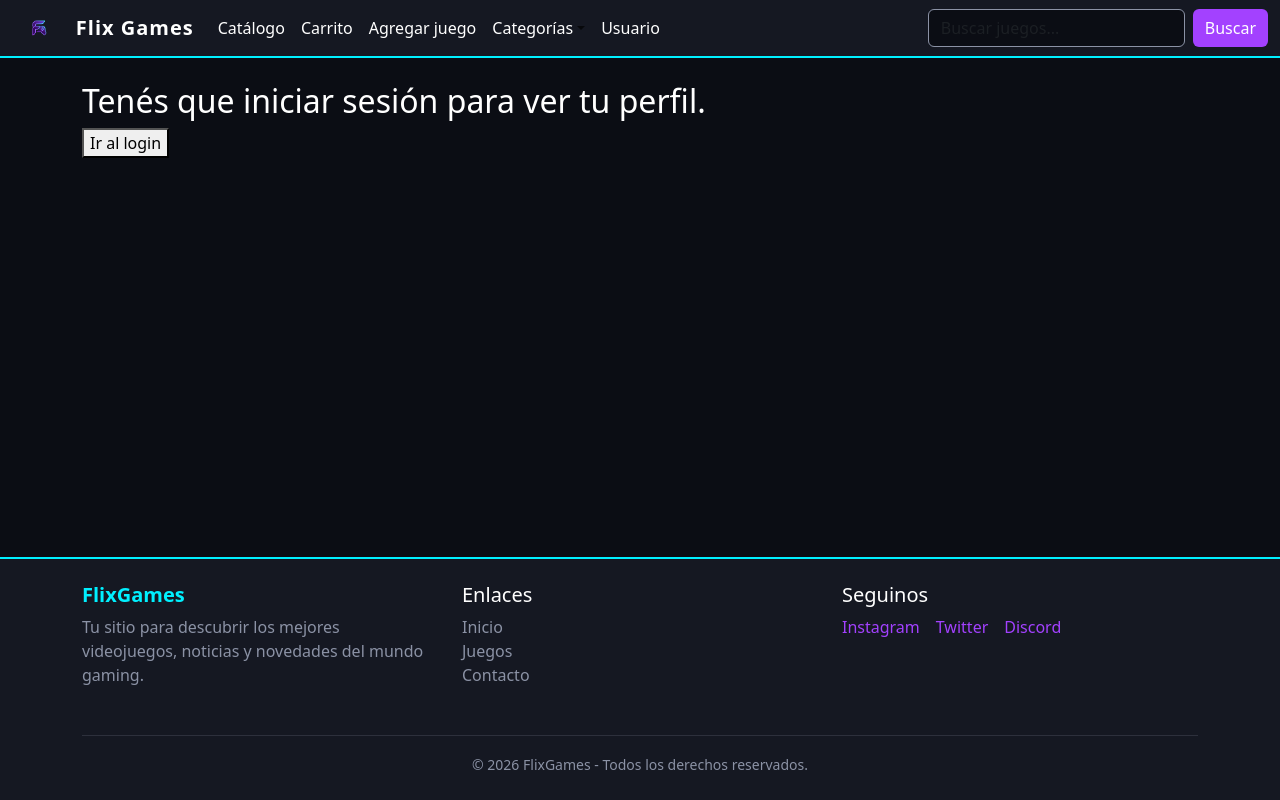
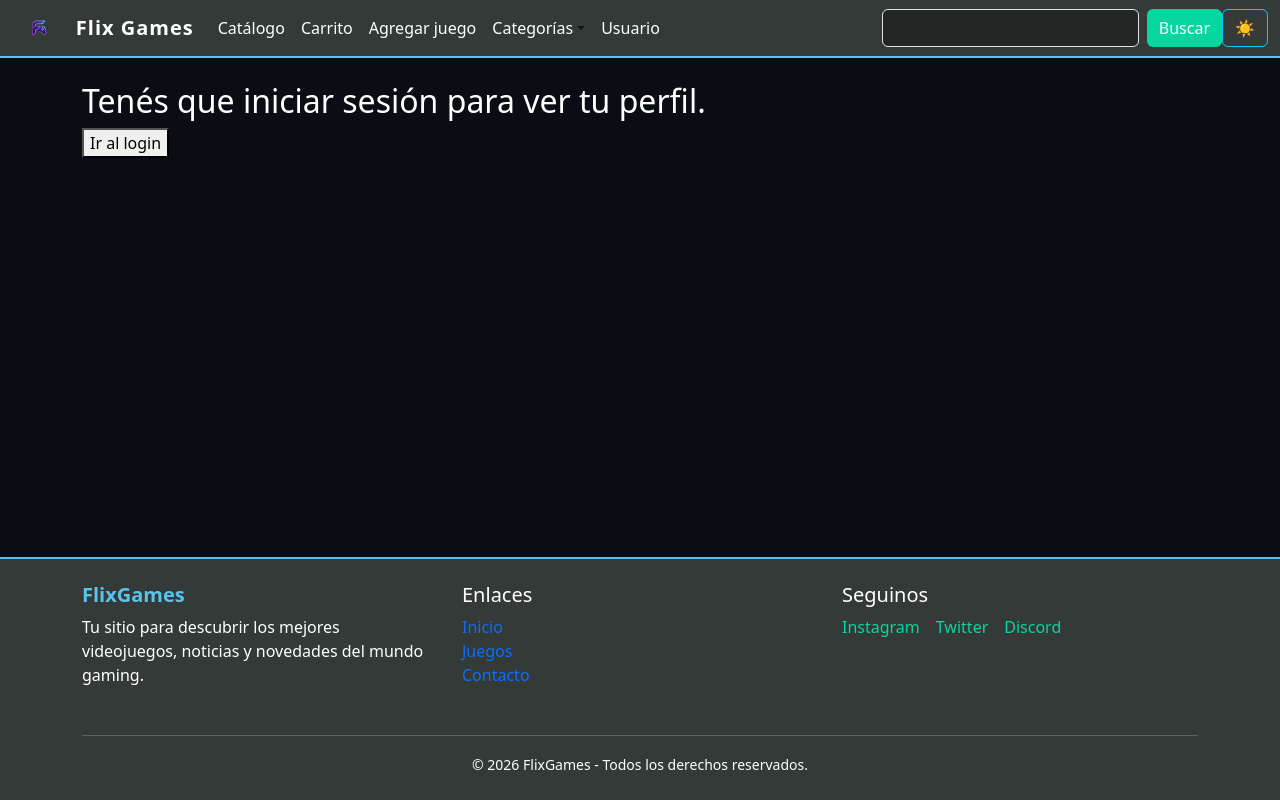
Before and after one commit to Pitu97/TP-Prog3, a React (Vite) app in the folder TiendaVideojuegos/: page /perfil in a window 1280 px wide. Built offline with nearby package versions, Linux system fonts and the light colour scheme.

Commit message:
tema claro y oscuro con useContext

```diff
--- a/TiendaVideojuegos/src/App.jsx
+++ b/TiendaVideojuegos/src/App.jsx
@@ -2,6 +2,7 @@
 import { useState } from "react";
 import "./App.css";
 import { BrowserRouter, Route, Routes } from "react-router-dom";
+import { ThemeProvider } from "./context/ThemeContext";
 
 import Dashboard from "./pages/Dashboard";
 import Catalogo from "./pages/Catalogo";
@@ -57,6 +58,7 @@ function App() {
   };
 
   return (
+    <ThemeProvider>
       <BrowserRouter>
         <div
           className="d-flex flex-column min-vh-100"
@@ -82,7 +84,7 @@ function App() {
 
               <Route path="/carrito" element={<Carrito carrito={carrito} setCarrito={setCarrito} />} />
               <Route path="/login" element={<Login />} />
-            <Route path="/detalleJuego/:id" element={ <DetalleJuego juegos={juegos} agregarAlCarrito={agregarAlCarrito}/>} />
+              <Route path="/detalleJuego/:id" element={<DetalleJuego juegos={juegos} agregarAlCarrito={agregarAlCarrito} />} />
               <Route path="/perfil" element={<Perfil />} />
               <Route path="/NuevoJuego" element={<NuevoJuego agregarJuego={agregarJuego} />} />
             </Routes>
@@ -91,6 +93,7 @@ function App() {
           <Footer />
         </div>
       </BrowserRouter>
+    </ThemeProvider>
   );
 }
 
--- a/TiendaVideojuegos/src/components/BarraNav.jsx
+++ b/TiendaVideojuegos/src/components/BarraNav.jsx
@@ -5,12 +5,13 @@ import Form from "react-bootstrap/Form";
 import Nav from "react-bootstrap/Nav";
 import Navbar from "react-bootstrap/Navbar";
 import NavDropdown from "react-bootstrap/NavDropdown";
-import { colores } from "../data/theme";
 import logo from "../assets/img/Logo_flix_limpio.png";
 import { useNavigate } from "react-router-dom";
+import { useTheme } from "../context/ThemeContext";
 
 function BarraNav() {
   const navigate = useNavigate();
+  const { modo, cambiarTema, colores } = useTheme();
 
   return (
     <Navbar
@@ -138,6 +139,11 @@ function BarraNav() {
             >
               Buscar
             </Button>
+
+            <Button onClick={cambiarTema} variant="outline-info">
+              {modo === "oscuro" ? "☀️" : "🌙"}
+            </Button>
+
           </Form>
         </Navbar.Collapse>
       </Container>
--- a/TiendaVideojuegos/src/components/Footer.jsx
+++ b/TiendaVideojuegos/src/components/Footer.jsx
@@ -2,8 +2,11 @@ import Container from "react-bootstrap/Container";
 import Row from "react-bootstrap/Row";
 import Col from "react-bootstrap/Col";
 import { colores } from "../data/theme";
+import { useTheme } from "../context/ThemeContext";
 
 function Footer() {
+  const { colores } = useTheme();
+
   return (
     <footer
       className="mt-5 py-4"
--- a/TiendaVideojuegos/src/components/Tarjeta.jsx
+++ b/TiendaVideojuegos/src/components/Tarjeta.jsx
@@ -1,10 +1,11 @@
 import Button from "react-bootstrap/Button";
 import Card from "react-bootstrap/Card";
 import { useNavigate } from "react-router-dom";
-import { colores } from "../data/theme";
+import { useTheme } from "../context/ThemeContext";
 
 function Tarjeta({ title, price, image, agregarAlCarrito, juego }) {
   const navigate = useNavigate();
+  const { colores } = useTheme();
 
   const verDetalle = () => {
     if (juego) {
--- /dev/null
+++ b/TiendaVideojuegos/src/context/ThemeContext.jsx
@@ -0,0 +1,46 @@
+import { createContext, useContext, useState } from "react";
+
+const ThemeContext = createContext();
+
+const temas = {
+  claro: {
+    background: "#FEE9E1",
+    card: "#FFFFFF",
+    primary: "#222725",
+    textMain: "#222725",
+    secondary: "#06D6A0",
+  },
+
+  oscuro: {
+    background: "#222725",
+    card: "#343A38",
+    primary: "#5BC3EB",
+    textMain: "#FFFFFF",
+    secondary: "#06D6A0",
+  },
+};
+
+export function ThemeProvider({ children }) {
+  const [modo, setModo] = useState(
+    localStorage.getItem("tema") || "oscuro"
+  );
+
+  const cambiarTema = () => {
+    const nuevoTema = modo === "oscuro" ? "claro" : "oscuro";
+
+    setModo(nuevoTema);
+    localStorage.setItem("tema", nuevoTema);
+  };
+
+  const colores = temas[modo];
+
+  return (
+    <ThemeContext.Provider value={{ modo, colores, cambiarTema }}>
+      {children}
+    </ThemeContext.Provider>
+  );
+}
+
+export function useTheme() {
+  return useContext(ThemeContext);
+}
--- a/TiendaVideojuegos/src/pages/Carrito.jsx
+++ b/TiendaVideojuegos/src/pages/Carrito.jsx
@@ -1,9 +1,11 @@
 import { useNavigate } from "react-router-dom";
 import Card from "react-bootstrap/Card";
 import Button from "react-bootstrap/Button";
+import { useTheme } from "../context/ThemeContext";
 
 function Carrito({ carrito, setCarrito }) {
   const navigate = useNavigate();
+  const { colores } = useTheme();
 
   const aumentarCantidad = (id) => {
     const nuevoCarrito = carrito.map((juego) =>
--- a/TiendaVideojuegos/src/pages/Catalogo.jsx
+++ b/TiendaVideojuegos/src/pages/Catalogo.jsx
@@ -1,12 +1,13 @@
 import { useState } from "react";
 import Tarjeta from "../components/Tarjeta";
 import Form from "react-bootstrap/Form";
-import { colores } from "../data/theme";
+import { useTheme } from "../context/ThemeContext";
 
 function Catalogo({ juegos, agregarAlCarrito }) {
   const [busqueda, setBusqueda] = useState("");
   const [plataformas, setPlataformas] = useState([]);
   const [generos, setGeneros] = useState([]);
+  const { colores } = useTheme();
 
   const listaPlataformas = ["PC", "PS5", "Switch"];
   const listaGeneros = ["Cyberpunk", "RPG", "Action"];
--- a/TiendaVideojuegos/src/pages/DetalleJuego.jsx
+++ b/TiendaVideojuegos/src/pages/DetalleJuego.jsx
@@ -1,10 +1,12 @@
 import { useParams, useNavigate } from "react-router-dom";
 import { Button, Card } from "react-bootstrap";
 import Tarjeta from "../components/Tarjeta";
+import { useTheme } from "../context/ThemeContext";
 
 function DetalleJuego({ juegos, agregarAlCarrito }) {
   const { id } = useParams();
   const navigate = useNavigate();
+  const { colores } = useTheme();
 
   const juego = juegos.find((juego) => juego.id.toString() === id);
 
--- a/TiendaVideojuegos/src/pages/Perfil.jsx
+++ b/TiendaVideojuegos/src/pages/Perfil.jsx
@@ -1,7 +1,9 @@
 import { useNavigate } from "react-router-dom";
+import { useTheme } from "../context/ThemeContext";
 
 function Perfil() {
   const navigate = useNavigate();
+  const { colores } = useTheme();
 
   const usuarioActivo = JSON.parse(
     localStorage.getItem("usuarioActivo") || "null"
```
Also changed, not shown: 1 other file (tests, documents, lock files or other folders). Lines whose indentation alone changed are shown as unchanged.
